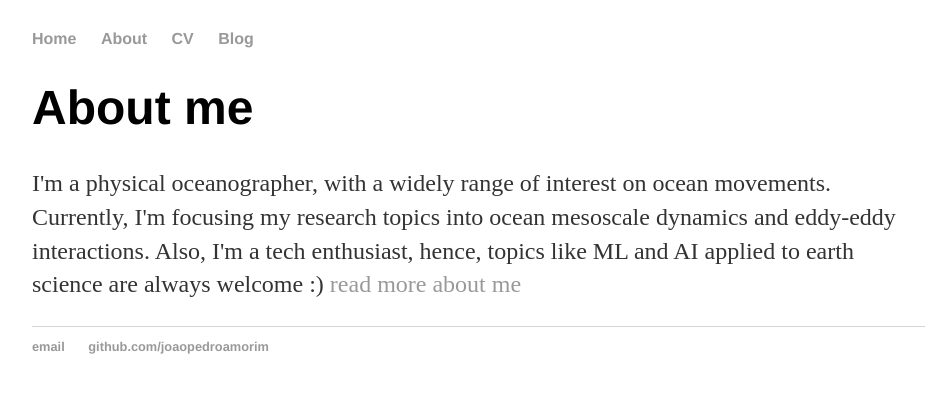
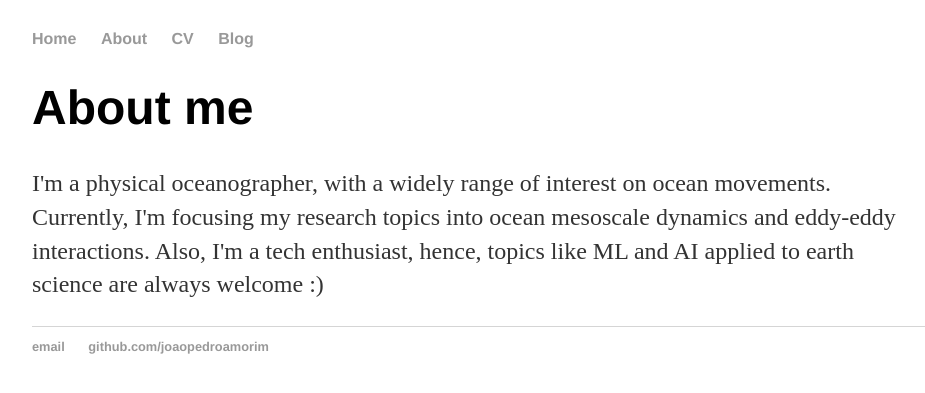
Before and after one commit to joaopedroamorim/joaopedroamorim.github.io, a Jekyll site: the page built from about/index.html, in a window 1280 px wide. Shown: the top 393 px of the page, without its empty margins (160-1085 px from the left). Built offline with Jekyll 4.4.1, drawn with Linux system fonts in a browser that asks for light colours.

Commit message:
Update index.html

```diff
--- a/about/index.html
+++ b/about/index.html
@@ -6,5 +6,5 @@
 	<h1>{{ page.title }}</h1>
 
 	<div class="blurb">
-		<p>I'm a physical oceanographer, with a widely range of interest on ocean movements. Currently, I'm focusing my research topics into ocean mesoscale dynamics and eddy-eddy interactions. Also, I'm a tech enthusiast, hence, topics like ML and AI applied to earth science are always welcome :) <a href="/about">read more about me</a></p>
+		<p>I'm a physical oceanographer, with a widely range of interest on ocean movements. Currently, I'm focusing my research topics into ocean mesoscale dynamics and eddy-eddy interactions. Also, I'm a tech enthusiast, hence, topics like ML and AI applied to earth science are always welcome :) </p>
 	</div><!-- /.blurb -->
```
